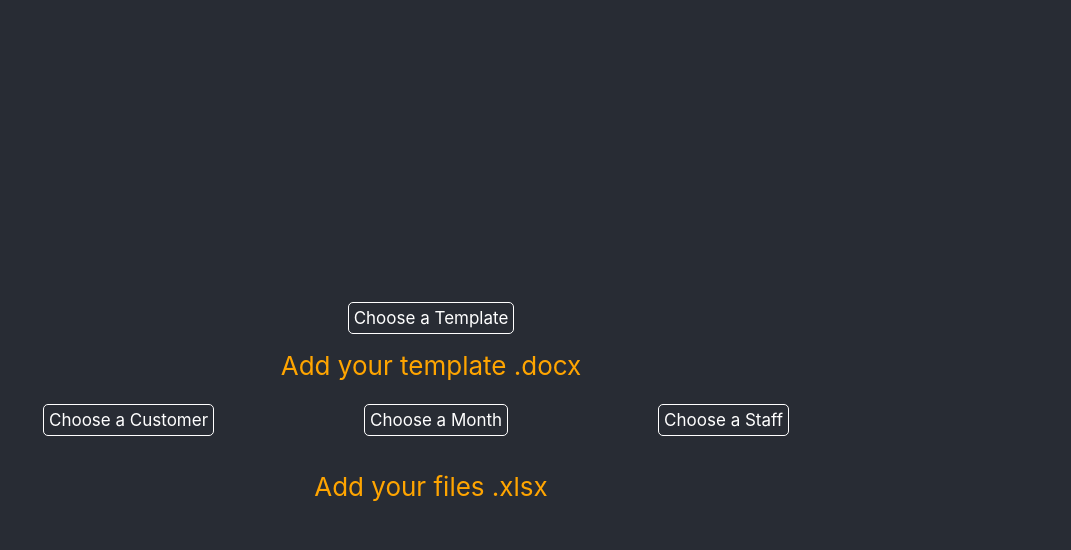
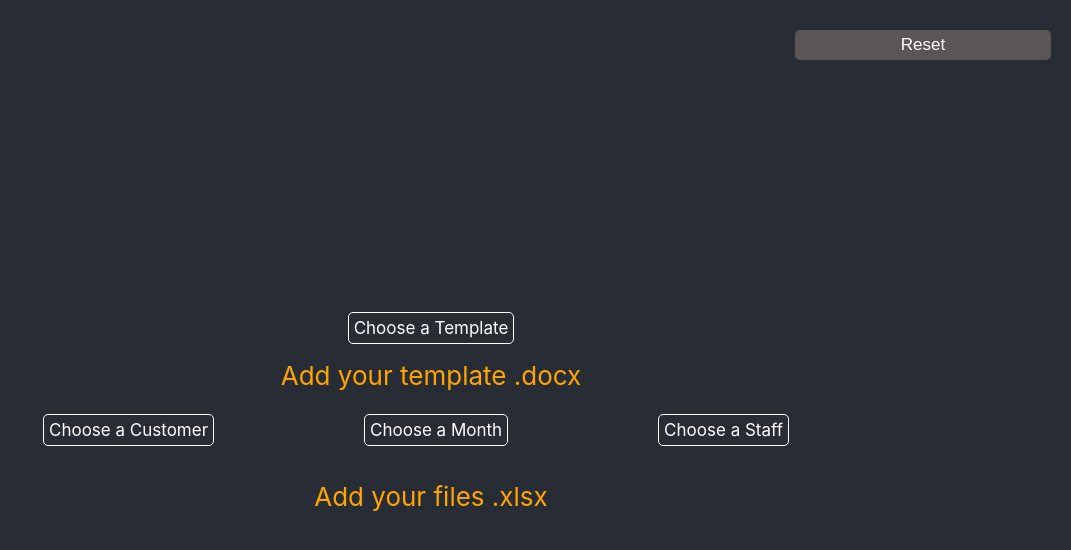
Before and after one commit to po4erk91/invoice-app, a React (Create React App) app: page / in a window 1280 px wide. Shown: the top 550 px of the page, without its empty margins (209-1280 px from the left). Built offline with nearby package versions, Linux system fonts and the light colour scheme.

Commit message:
added reset btn

```diff
--- a/src/App.css
+++ b/src/App.css
@@ -1,3 +1,11 @@
+input {
+  outline:none;
+}
+
+input:hover{
+  color: orange;
+}
+
 .App {
   text-align: center;
 }
@@ -72,6 +80,21 @@
   border-radius: 5px;
 }
 
+.reset {
+  position: absolute;
+  top: 0px;
+  right: 20px;
+  height: 30px;
+  margin-top: 30px;
+  width: 20%;
+  cursor: pointer;
+  background: #5a5655;
+  color: white;
+  border: none;
+  font-size: 17px;
+  border-radius: 5px;
+}
+
 .export-wrapper {
   flex-direction: row;
   width: 100%;
--- a/src/App.js
+++ b/src/App.js
@@ -1,7 +1,7 @@
 import React from 'react';
 import './App.css';
 import readXlsxFile from 'read-excel-file'
-import { createDocxApi, saveTemplateApi, sendEmailsApi, downloadArchive } from './api'
+import { createDocxApi, saveTemplateApi, sendEmailsApi, downloadArchive, resetAll } from './api'
 
 class App extends React.Component {
 
@@ -16,11 +16,12 @@ class App extends React.Component {
     customer: "",
     month: "",
     staff: "",
-    exportMessage: ""
+    exportMessage: "",
+    reset: ""
   }
 
   saveTemplate = async (e) => {
-    var bodyFormData = new FormData()
+    const bodyFormData = new FormData()
     bodyFormData.append('template', e.target.files[0]);
     const resp = await saveTemplateApi(bodyFormData)
     if(resp.status === 200){
@@ -142,7 +143,7 @@ class App extends React.Component {
     const promises = data.map(async item => await createDocxApi(item))
     const resp = await Promise.all(promises)
     if(resp.every(r => r.status === 200)){
-      this.setState({result: "Completed!", export: true})
+      this.setState({result: "Completed!", export: true, reset: "Invoices was generated!"})
     } else {
       this.setState({result: "Failed!"})
     }
@@ -167,6 +168,33 @@ class App extends React.Component {
       type="button"
       value="Generate"
       onClick={() => this.saveDock(this.state.xlsxData)}
+    />
+  }
+
+  resetAll = async () => {
+    const response = await resetAll()
+    if(response.status === 200) this.setState({
+      reset: response.data,
+      error: "",
+      xlsxData: [],
+      result: "Add your files .xlsx",
+      template: "Add your template .docx",
+      trigger: false,
+      export: false,
+      customerData: [],
+      customer: "",
+      month: "",
+      staff: "",
+      exportMessage: ""
+    })
+  }
+
+  renderResetBtn = () => {
+    return <input
+      className="reset"
+      type="button"
+      value="Reset"
+      onClick={() => this.resetAll()}
     />
   }
 
@@ -207,7 +235,7 @@ class App extends React.Component {
   renderTemplateWrapper = () => {
     return(
       <div>
-        {this.renderFileInput("template",e => this.saveTemplate(e))}
+        {this.renderFileInput("template",e => {this.saveTemplate(e); e.target.value = null})}
         {this.renderLabel("template","Choose a Template")}
         {this.renderMessage(this.state.template)}
       </div>
@@ -249,6 +277,7 @@ class App extends React.Component {
     return (
       <div className="App">
         <div className="App-header">
+          {this.renderMessage(this.state.reset)}
           {this.renderMessage(this.state.error)}
           {this.renderTemplateWrapper()}
           {this.renderInputWrapper()}
@@ -256,6 +285,7 @@ class App extends React.Component {
           {this.renderMessage(this.state.result)}
           {this.state.export && this.renderExport()}
           {this.renderMessage(this.state.exportMessage)}
+          {this.renderResetBtn()}
         </div>
       </div>
     );
--- a/src/api/index.js
+++ b/src/api/index.js
@@ -1,5 +1,6 @@
 const axios = require('axios');
 const host = 'https://invoicesserver.herokuapp.com'
+// const host = 'http://127.0.0.1:5000'
 
 const request = async (url, method, data, formData, type) => {
   const contentType = formData ? 'multipart/form-data' : 'application/json'
@@ -33,7 +34,12 @@ const downloadArchive = async () => {
   return await request("/download", "get", false, false, 'blob')
 }
 
+const resetAll = async () => {
+  return await request("/reset", "get", false, false, 'text')
+}
+
 export {
+  resetAll,
   createDocxApi,
   saveTemplateApi,
   downloadArchive,
```
